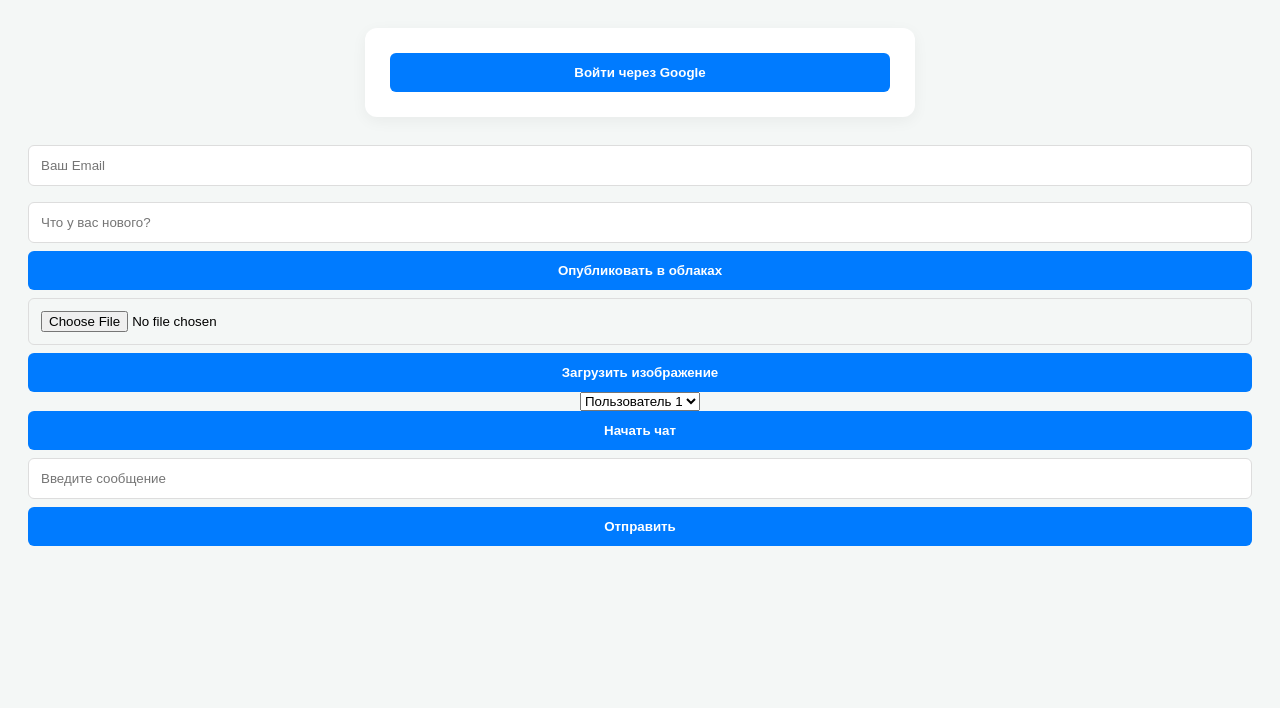
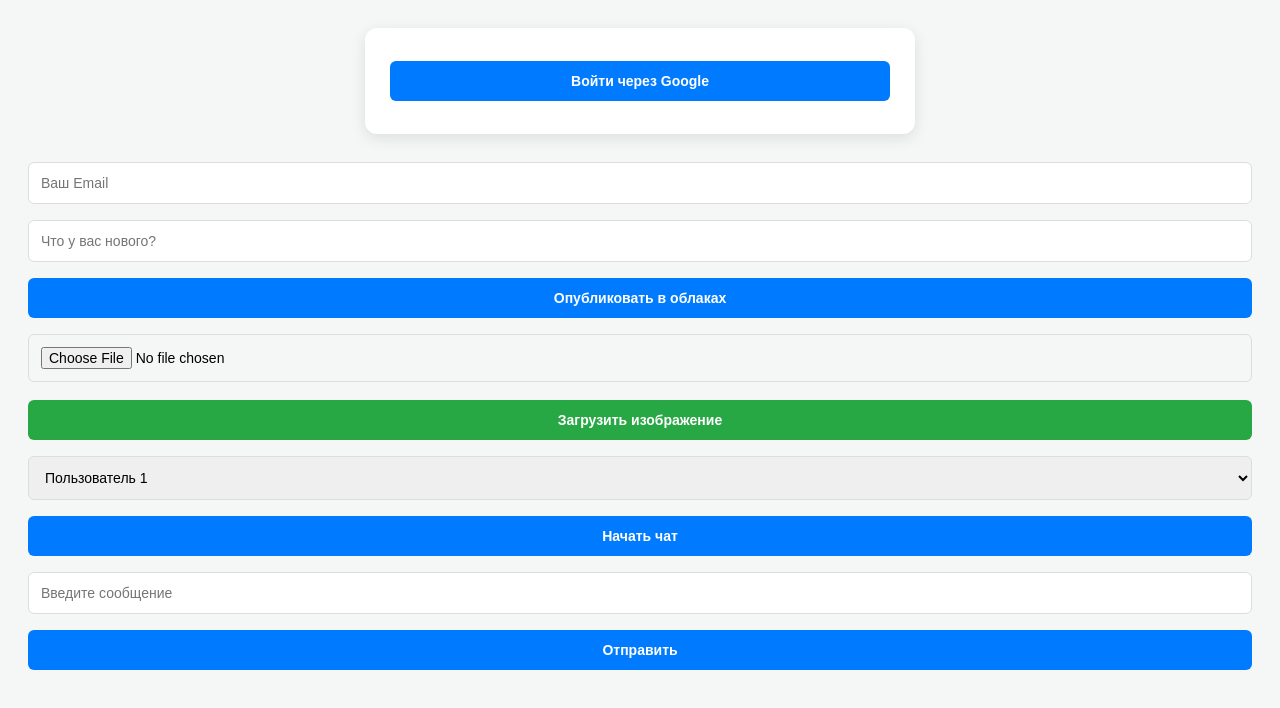
Before and after one commit to kuzhaliev-3kurs/ygygygfy, a plain HTML site: page index.html in a window 1280 px wide. Both pictures are taken after a click on the button "Начать чат". Drawn offline with Linux system fonts and the light colour scheme; no server answers.

Commit message:
Update index.html

```diff
--- a/index.html
+++ b/index.html
@@ -12,6 +12,7 @@
             flex-direction: column;
             align-items: center;
             padding: 20px;
+            min-height: 100vh;
         }
 
         .container {
@@ -20,7 +21,7 @@
             background: white;
             padding: 25px;
             border-radius: 12px;
-            box-shadow: 0 4px 15px rgba(0,0,0,0.05);
+            box-shadow: 0 4px 15px rgba(0,0,0,0.1);
             margin-bottom: 20px;
         }
 
@@ -32,7 +33,7 @@
             display: flex;
             align-items: center;
             gap: 15px;
-            box-shadow: 0 2px 10px rgba(0,0,0,0.05);
+            box-shadow: 0 2px 10px rgba(0,0,0,0.1);
         }
 
         .user-avatar {
@@ -42,13 +43,20 @@
             border: 2px solid #007bff;
         }
 
-        input {
+        input, select, button {
             width: 100%;
             padding: 12px;
             margin: 8px 0;
             border: 1px solid #ddd;
             border-radius: 6px;
             box-sizing: border-box;
+            font-size: 14px;
+        }
+
+        input:focus, select:focus, button:focus {
+            border-color: #007bff;
+            outline: none;
+            transition: border-color 0.3s;
         }
 
         button {
@@ -60,10 +68,11 @@
             width: 100%;
             font-weight: 600;
             cursor: pointer;
+            transition: background 0.3s;
         }
 
         button:hover {
-            background: #0065b3;
+            background: #0056b3;
         }
 
         button:disabled {
@@ -75,6 +84,7 @@
             padding: 8px 15px;
             width: auto;
             font-size: 14px;
+            border-radius: 6px;
         }
 
         .post {
@@ -85,6 +95,7 @@
             border-radius: 8px;
             width: 100%;
             max-width: 500px;
+            box-shadow: 0 2px 8px rgba(0,0,0,0.1);
         }
 
         .post-header {
@@ -107,12 +118,18 @@
             padding: 5px 12px;
             border-radius: 20px;
             margin-top: 10px;
+            font-size: 14px;
         }
 
         .time {
             font-size: 11px;
             color: #999;
             margin-left: auto;
+        }
+
+        .upload-btn {
+            background: #28a745;
+            margin-top: 10px;
         }
     </style>
 </head>
@@ -137,7 +154,7 @@
 
     <!-- Поле для загрузки изображения -->
     <input type="file" id="imageInput" accept="image/*">
-    <button id="uploadImageBtn">Загрузить изображение</button>
+    <button id="uploadImageBtn" class="upload-btn">Загрузить изображение</button>
 
     <div id="feed" style="width: 100%; max-width: 500px;"></div>
 
```
